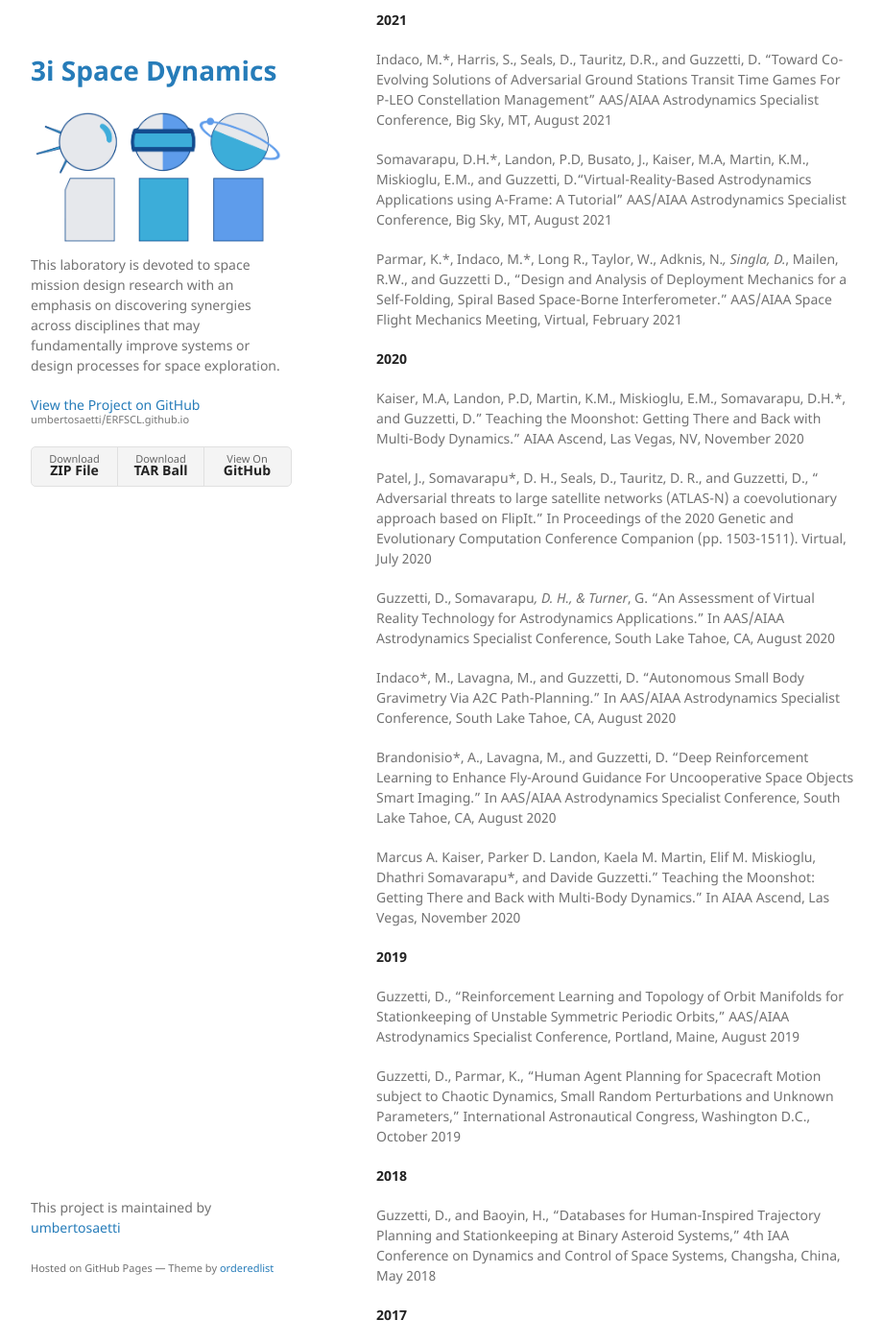
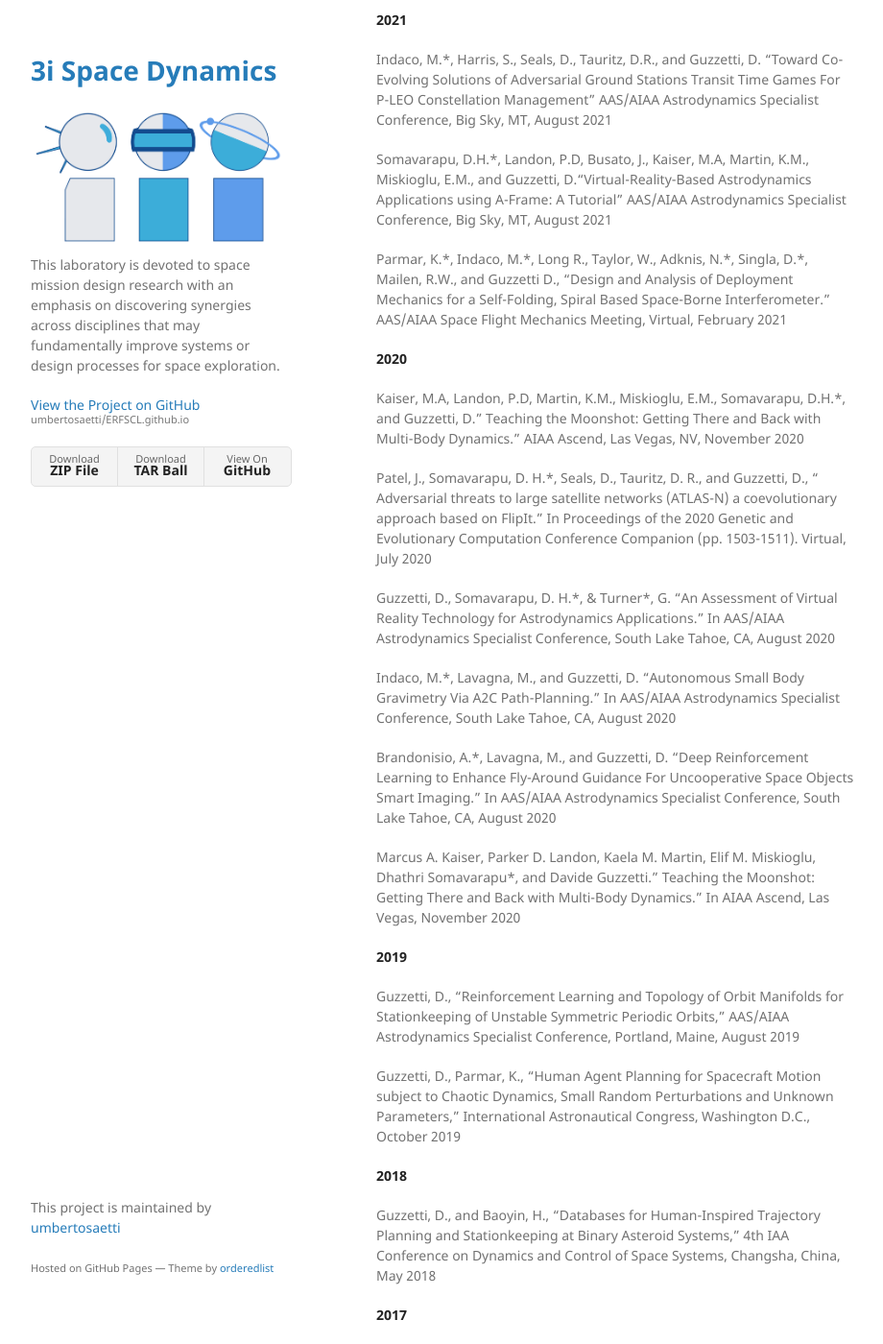
Before and after one commit to umbertosaetti/ERFSCL.github.io, a Jekyll site: the page built from publications_page.md, in a window 1280 px wide and 1400 px high, scrolled down 1885 px. Shown: the whole window at 96% size, without its empty margins (178-1098 px from the left). Built offline with Jekyll 4.4.1, drawn with Linux system fonts in a browser that asks for light colours; our own code applies the rules of GitHub Pages for plain Markdown files.

```diff
--- a/publications_page.md
+++ b/publications_page.md
@@ -6,13 +6,13 @@
 
 **2021**
 
-Somavarapu, D. H.*, Guzzetti, D., “Toward Immersive Spacecraft Trajectory Design: Mapping User Drawings to Natural Periodic Orbits.” Acta Astronautica, Vol. 184, July 2021, pp. 208-22, https://doi.org/10.1016/j.actaastro.2021.04.004.
+Somavarapu, D. H.\*, Guzzetti, D., “Toward Immersive Spacecraft Trajectory Design: Mapping User Drawings to Natural Periodic Orbits.” Acta Astronautica, Vol. 184, July 2021, pp. 208-22, https://doi.org/10.1016/j.actaastro.2021.04.004.
 
-Parmar K.*, Guzzetti, D., “Interactive Imitation Learning for Spacecraft Path-Planning in Binary Asteroid Systems.” Advances in Space Research, Vol. 68, No. 4, 2021, https://doi.org/10.1016/j.asr.2021.04.023.
+Parmar K.\*, Guzzetti, D., “Interactive Imitation Learning for Spacecraft Path-Planning in Binary Asteroid Systems.” Advances in Space Research, Vol. 68, No. 4, 2021, https://doi.org/10.1016/j.asr.2021.04.023.
 
-Perera, R.*, Guzzetti, D., and Agrawal, V., “Optimized and autonomous machine learning framework for characterizing pores, particles, grains and grain boundaries in microstructural images.” Computational Materials Science, Vol. 196, August 2021, https://doi.org/10.1016/j.commatsci.2021.110524.
+Perera, R.\*, Guzzetti, D., and Agrawal, V., “Optimized and autonomous machine learning framework for characterizing pores, particles, grains and grain boundaries in microstructural images.” Computational Materials Science, Vol. 196, August 2021, https://doi.org/10.1016/j.commatsci.2021.110524.
 
-Brandonisio, A.*, Lavagna, M. and Guzzetti, D., 2021. Reinforcement Learning for Uncooperative Space Objects Smart Imaging Path-Planning. The Journal of the Astronautical Sciences, 68(4), pp.1145-1169.
+Brandonisio, A.\*, Lavagna, M. and Guzzetti, D., 2021. Reinforcement Learning for Uncooperative Space Objects Smart Imaging Path-Planning. The Journal of the Astronautical Sciences, 68(4), pp.1145-1169.
 
 **2020**
 
@@ -59,25 +59,25 @@ DOI: 10.2514/1.G000469
 
 **2021**
 
-Indaco, M.*, Harris, S., Seals, D., Tauritz, D.R., and Guzzetti, D. “Toward Co-Evolving Solutions of Adversarial Ground Stations Transit Time Games For P-LEO Constellation Management” AAS/AIAA Astrodynamics Specialist Conference, Big Sky, MT, August 2021
+Indaco, M.\*, Harris, S., Seals, D., Tauritz, D.R., and Guzzetti, D. “Toward Co-Evolving Solutions of Adversarial Ground Stations Transit Time Games For P-LEO Constellation Management” AAS/AIAA Astrodynamics Specialist Conference, Big Sky, MT, August 2021
 
-Somavarapu, D.H.*, Landon, P.D, Busato, J., Kaiser, M.A, Martin, K.M., Miskioglu, E.M., and Guzzetti, D.“Virtual-Reality-Based Astrodynamics Applications using A-Frame: A Tutorial” AAS/AIAA Astrodynamics Specialist Conference, Big Sky, MT, August 2021
+Somavarapu, D.H.\*, Landon, P.D, Busato, J., Kaiser, M.A, Martin, K.M., Miskioglu, E.M., and Guzzetti, D.“Virtual-Reality-Based Astrodynamics Applications using A-Frame: A Tutorial” AAS/AIAA Astrodynamics Specialist Conference, Big Sky, MT, August 2021
 
-Parmar, K.\*, Indaco, M.\*, Long R., Taylor, W., Adknis, N.*, Singla, D.*, Mailen, R.W., and Guzzetti D., “Design and Analysis of Deployment Mechanics for a Self-Folding, Spiral Based Space-Borne Interferometer.” AAS/AIAA Space Flight Mechanics Meeting, Virtual, February 2021
+Parmar, K.\*, Indaco, M.\*, Long R., Taylor, W., Adknis, N.\*, Singla, D.\*, Mailen, R.W., and Guzzetti D., “Design and Analysis of Deployment Mechanics for a Self-Folding, Spiral Based Space-Borne Interferometer.” AAS/AIAA Space Flight Mechanics Meeting, Virtual, February 2021
 
 **2020**
 
-Kaiser, M.A, Landon, P.D, Martin, K.M., Miskioglu, E.M., Somavarapu, D.H.*, and Guzzetti, D.” Teaching the Moonshot: Getting There and Back with Multi-Body Dynamics.” AIAA Ascend, Las Vegas, NV, November  2020
+Kaiser, M.A, Landon, P.D, Martin, K.M., Miskioglu, E.M., Somavarapu, D.H.\*, and Guzzetti, D.” Teaching the Moonshot: Getting There and Back with Multi-Body Dynamics.” AIAA Ascend, Las Vegas, NV, November  2020
 
-Patel, J., Somavarapu*, D. H., Seals, D., Tauritz, D. R., and Guzzetti, D., “ Adversarial threats to large satellite networks (ATLAS-N) a coevolutionary approach based on FlipIt.” In Proceedings of the 2020 Genetic and Evolutionary Computation Conference Companion (pp. 1503-1511). Virtual, July 2020
+Patel, J., Somavarapu, D. H.\*, Seals, D., Tauritz, D. R., and Guzzetti, D., “ Adversarial threats to large satellite networks (ATLAS-N) a coevolutionary approach based on FlipIt.” In Proceedings of the 2020 Genetic and Evolutionary Computation Conference Companion (pp. 1503-1511). Virtual, July 2020
 
-Guzzetti, D., Somavarapu*, D. H., & Turner*, G. “An Assessment of Virtual Reality Technology for Astrodynamics Applications.” In AAS/AIAA Astrodynamics Specialist Conference, South Lake Tahoe, CA, August 2020
+Guzzetti, D., Somavarapu, D. H.\*, & Turner\*, G. “An Assessment of Virtual Reality Technology for Astrodynamics Applications.” In AAS/AIAA Astrodynamics Specialist Conference, South Lake Tahoe, CA, August 2020
 
-Indaco*, M., Lavagna, M., and Guzzetti, D. “Autonomous Small Body Gravimetry Via A2C Path-Planning.” In AAS/AIAA Astrodynamics Specialist Conference, South Lake Tahoe, CA, August 2020
+Indaco, M.\*, Lavagna, M., and Guzzetti, D. “Autonomous Small Body Gravimetry Via A2C Path-Planning.” In AAS/AIAA Astrodynamics Specialist Conference, South Lake Tahoe, CA, August 2020
 
-Brandonisio*, A., Lavagna, M., and Guzzetti, D. “Deep Reinforcement Learning to Enhance Fly-Around Guidance For Uncooperative Space Objects Smart Imaging.” In AAS/AIAA Astrodynamics Specialist Conference, South Lake Tahoe, CA, August 2020
+Brandonisio, A.\*, Lavagna, M., and Guzzetti, D. “Deep Reinforcement Learning to Enhance Fly-Around Guidance For Uncooperative Space Objects Smart Imaging.” In AAS/AIAA Astrodynamics Specialist Conference, South Lake Tahoe, CA, August 2020
 
-Marcus A. Kaiser, Parker D. Landon, Kaela M. Martin, Elif M. Miskioglu, Dhathri Somavarapu*, and Davide Guzzetti.” Teaching the Moonshot: Getting There and Back with Multi-Body Dynamics.” In AIAA Ascend, Las Vegas, November 2020
+Marcus A. Kaiser, Parker D. Landon, Kaela M. Martin, Elif M. Miskioglu, Dhathri Somavarapu\*, and Davide Guzzetti.” Teaching the Moonshot: Getting There and Back with Multi-Body Dynamics.” In AIAA Ascend, Las Vegas, November 2020
 
 **2019**
 
```
